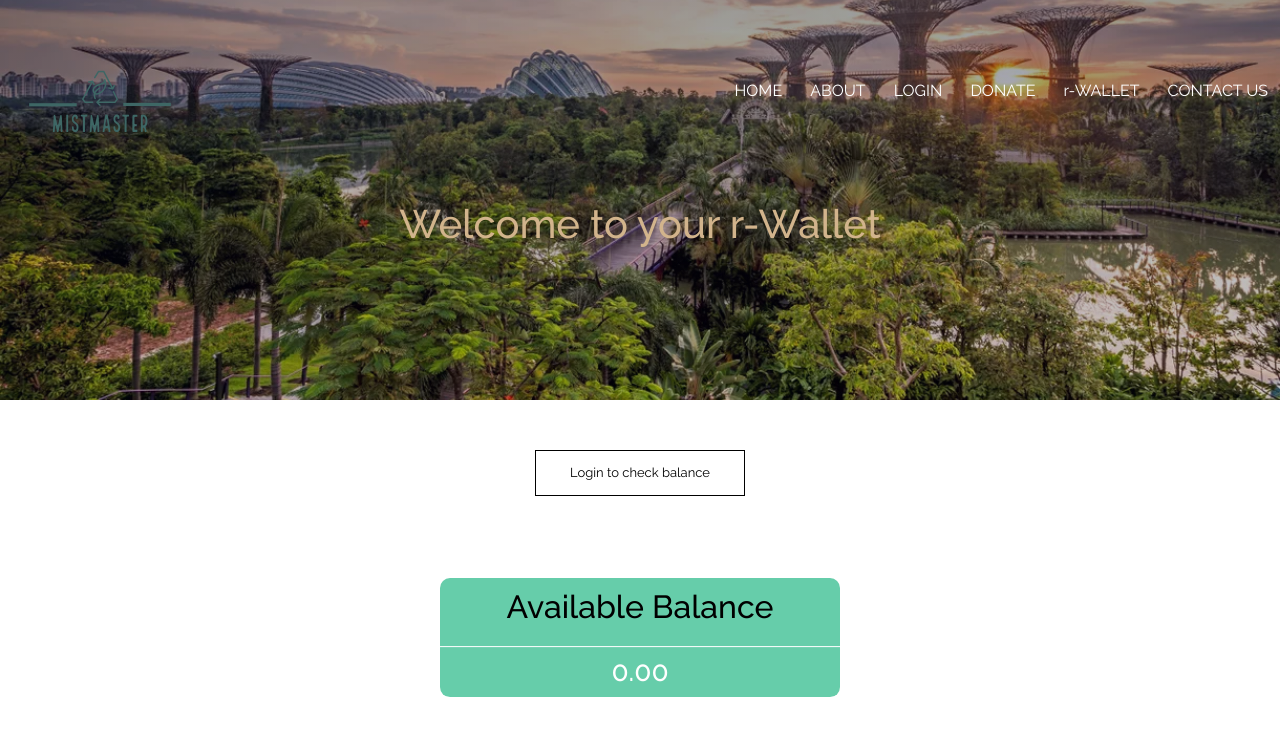
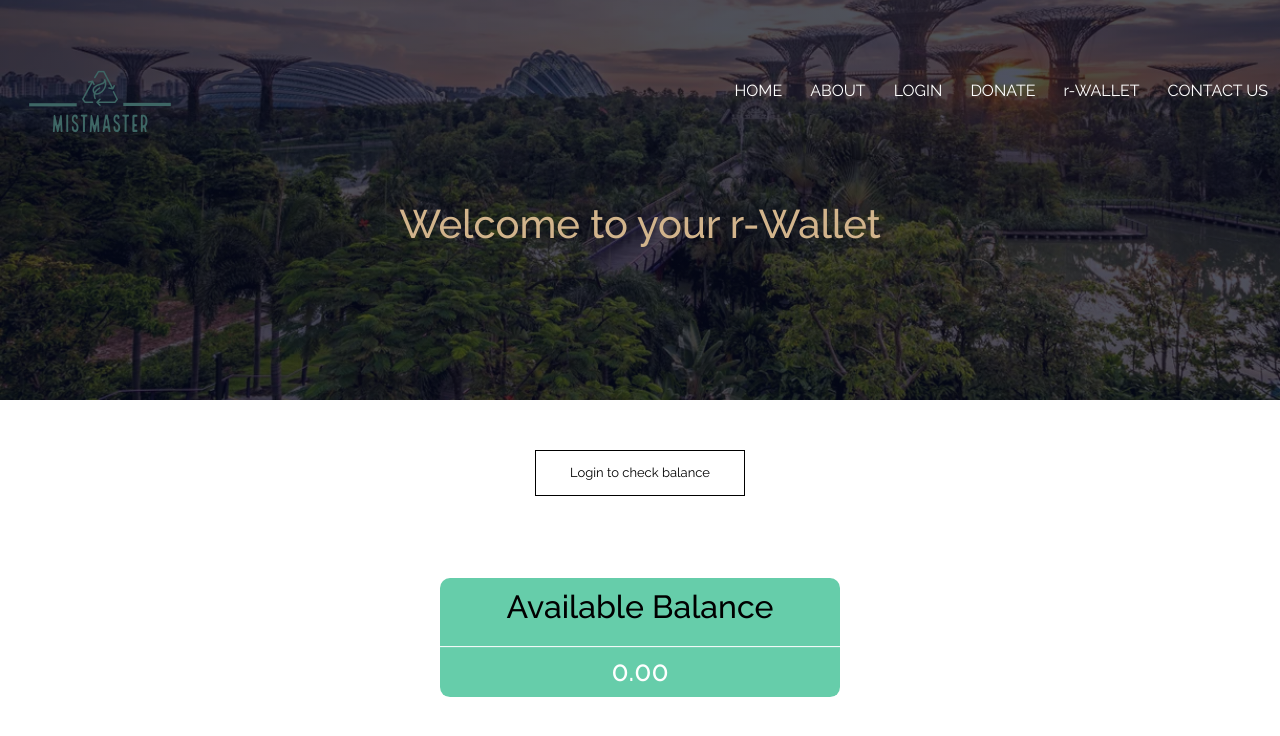
Before and after one commit to mistmaster/fog-catching-nets, a plain HTML site: page r-wallet.html in a window 1280 px wide. Drawn offline with nearby package versions, Linux system fonts and the light colour scheme.

Commit message:
Update StyleSheet.css

```diff
--- a/StyleSheet.css
+++ b/StyleSheet.css
@@ -476,7 +476,7 @@ input[type="submit"]:hover{
 .wall-header{
 	height: 50vh;
 	width: 100%;
-	background-image:linear-gradient(rgba(4,9,30,0.4),rgba(4,0,30,0.2)),url(images/trees.webp);
+	background-image:linear-gradient(rgba(4,9,30,0.7),rgba(4,9,30,0.7)),url(images/trees.webp);
 	background-position: center;
 	background-size: cover;
 	text-align: center;
```
